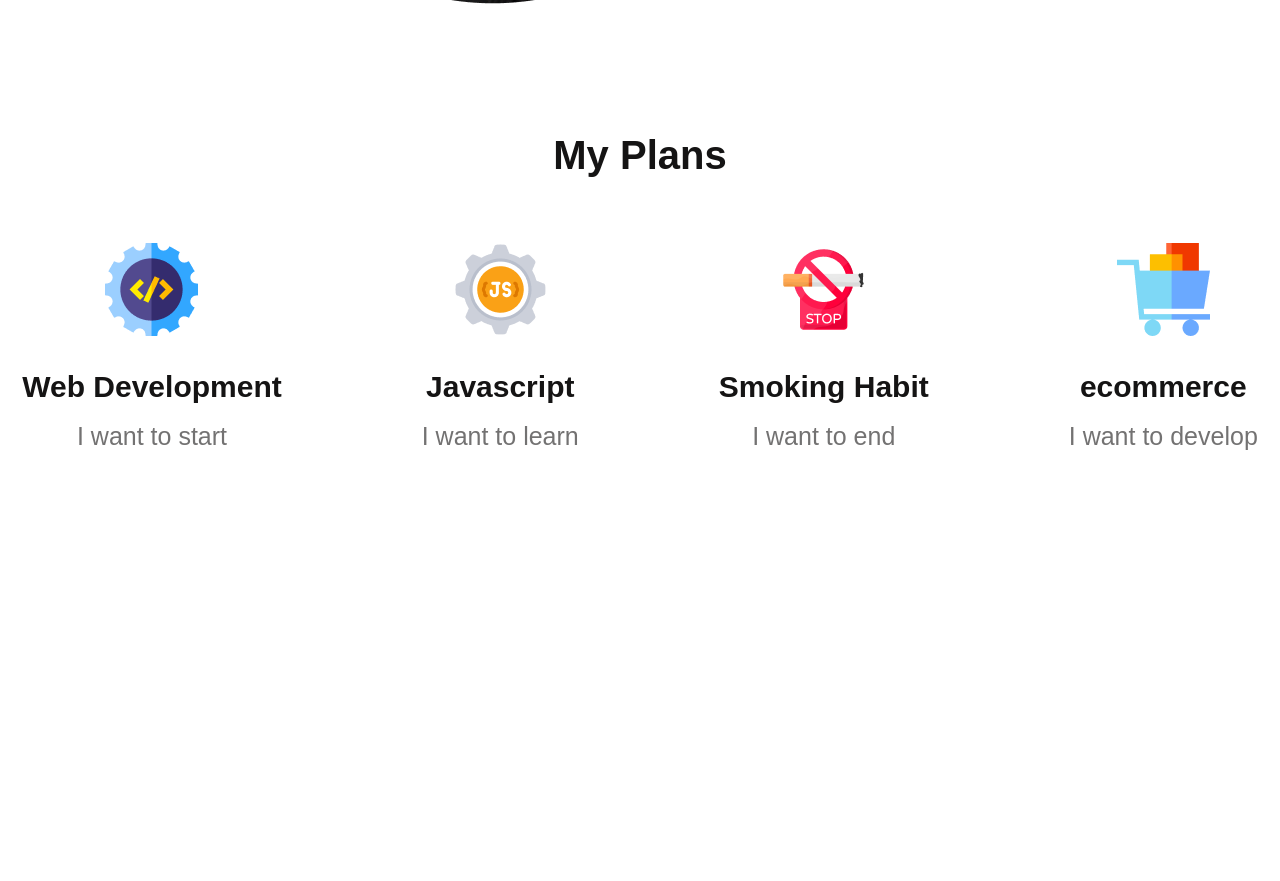
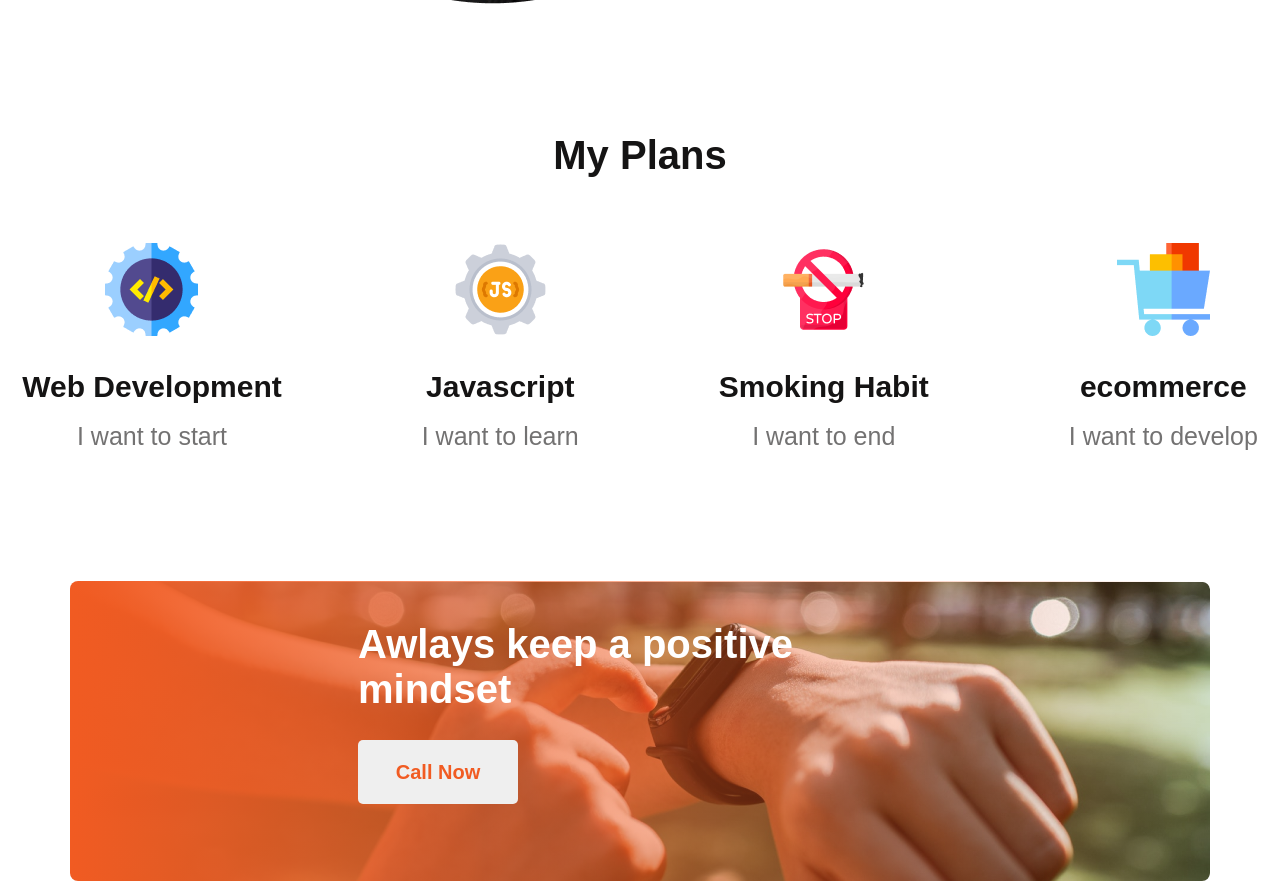
Before and after one commit to majedrahani/new-year-plan, a plain HTML site: page index.html in a window 1280 px wide. Shown: the part 1659-2540 px from the top of the page. Before the commit the page ends 2110 px from the top, so only its background shows below. Drawn offline with Linux system fonts and the light colour scheme.

```diff
--- a/index.html
+++ b/index.html
@@ -65,6 +65,13 @@
         </div>
 
      </section>
+     <!-- Feture section -->
+     <section>
+        <div class="feture">
+            <h2 class="feture-title">Awlays keep a positive mindset</h2>
+            <button class="btn-call-now">Call Now</button>
+        </div>
+     </section>
    </main>
 
 </body>
--- a/styles/new-plan.css
+++ b/styles/new-plan.css
@@ -146,3 +146,41 @@ ul li:before {
     color: #737272;
     padding-top: 18px;
 }
+
+/* feture section */
+.feture {
+    width: 1140px;
+    height: 300px;
+    background: linear-gradient(90deg, #F15B22 0%, rgba(241, 91, 34, 0) 100%), url(../images/watch.png);
+    border-radius: 8px;
+    margin: auto;
+    margin-top: 130px;
+}
+
+.feture-title {
+    position: absolute;
+    width: 459px;
+    height: 94px;
+    left: 294px;
+    top: 2281.26px;
+    font-weight: 700;
+    font-size: 40px;
+    padding-left: 64px;
+    color: #FFFFFF;
+}
+
+.btn-call-now {
+
+    position: absolute;
+    width: 160px;
+    height: 64px;
+    left: 294px;
+    top: 2399.26px;
+    margin-left: 64px;
+    border: 0;
+    border-radius: 5px;
+    font-weight: 600;
+    font-size: 20px;
+    text-align: center;
+    color: #F15B22;
+}
```
